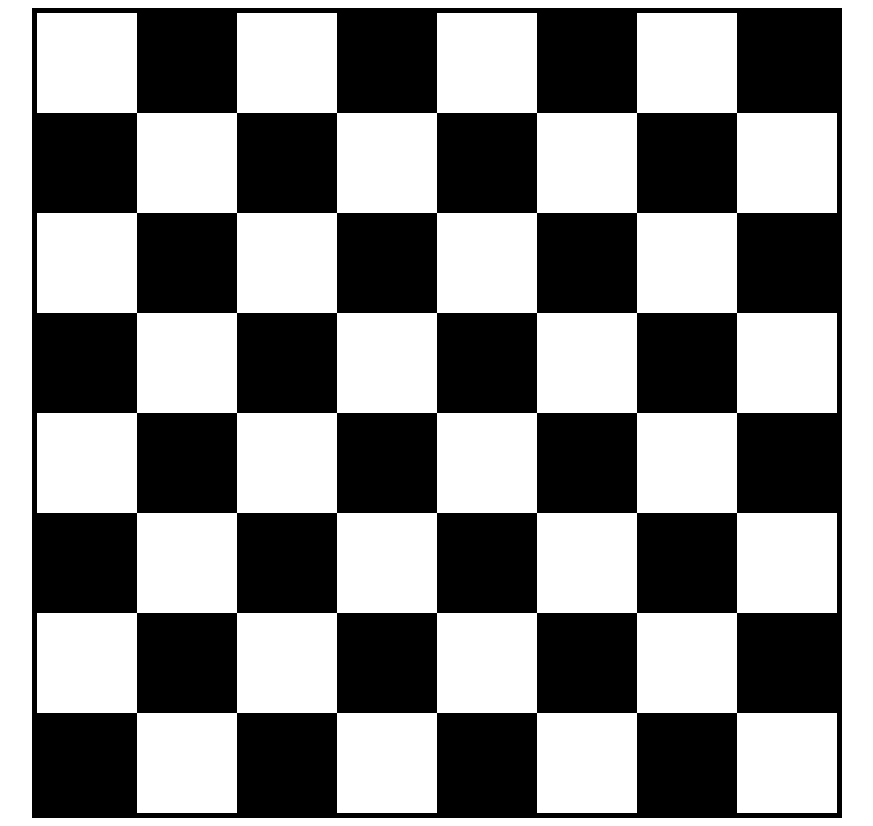
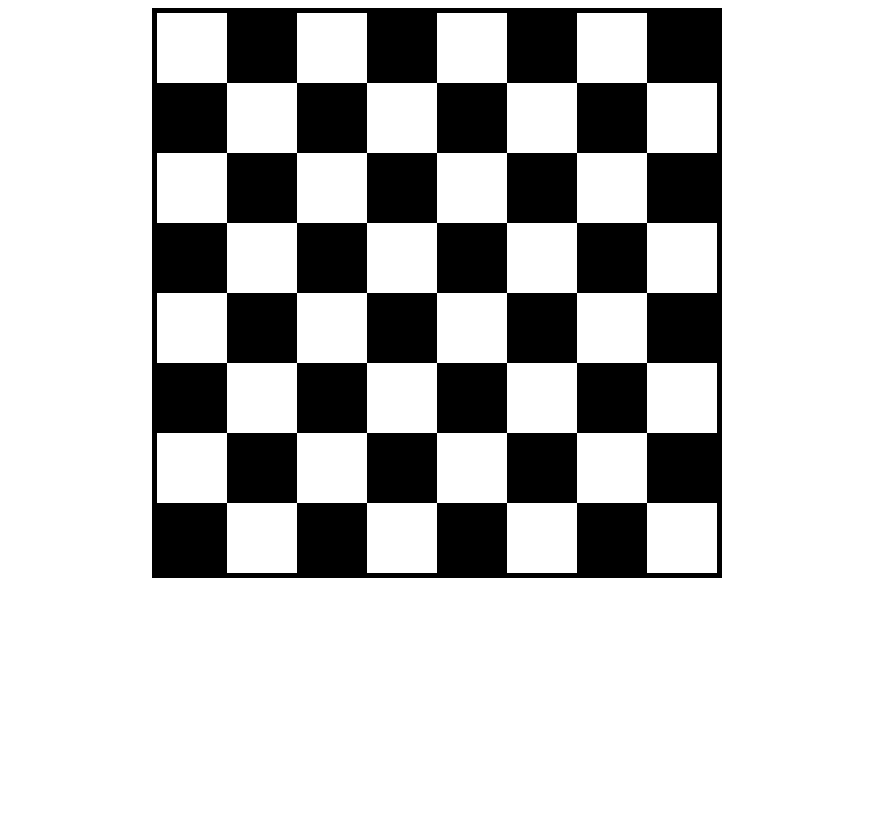
Before and after one commit to karuppaiyafullstackdev-commits/chessboard-html-css, a plain HTML site: page index.html in a window 1280 px wide. Shown: the whole page, without its empty margins (203-1076 px from the left). After the commit the page ends 800 px from the top, so only its background shows below. Drawn offline with Linux system fonts and the light colour scheme.

Commit message:
Update index.html

```diff
--- a/index.html
+++ b/index.html
@@ -4,15 +4,17 @@
 <head>
   <title>Chessboard</title>
   <style>
-     body{
+    body{
       display: flex;
       justify-content: center;
       align-items: center;
     }
+
     .white,.black{
-      height: 100px;
-      width: 100px;
+      height: 70px;
+      width: 70px;
     }
+
     .container .black{
       background-color: black;
     }
@@ -21,7 +23,7 @@
     }
     .container{
       border: 5px black solid;
-      width: 800px;
+      width: 560px;
       display: grid;
       grid-template-rows: 1fr 1fr 1fr 1fr 1fr 1fr 1fr 1fr;
       grid-template-columns: 1fr 1fr 1fr 1fr 1fr 1fr 1fr 1fr;
```
